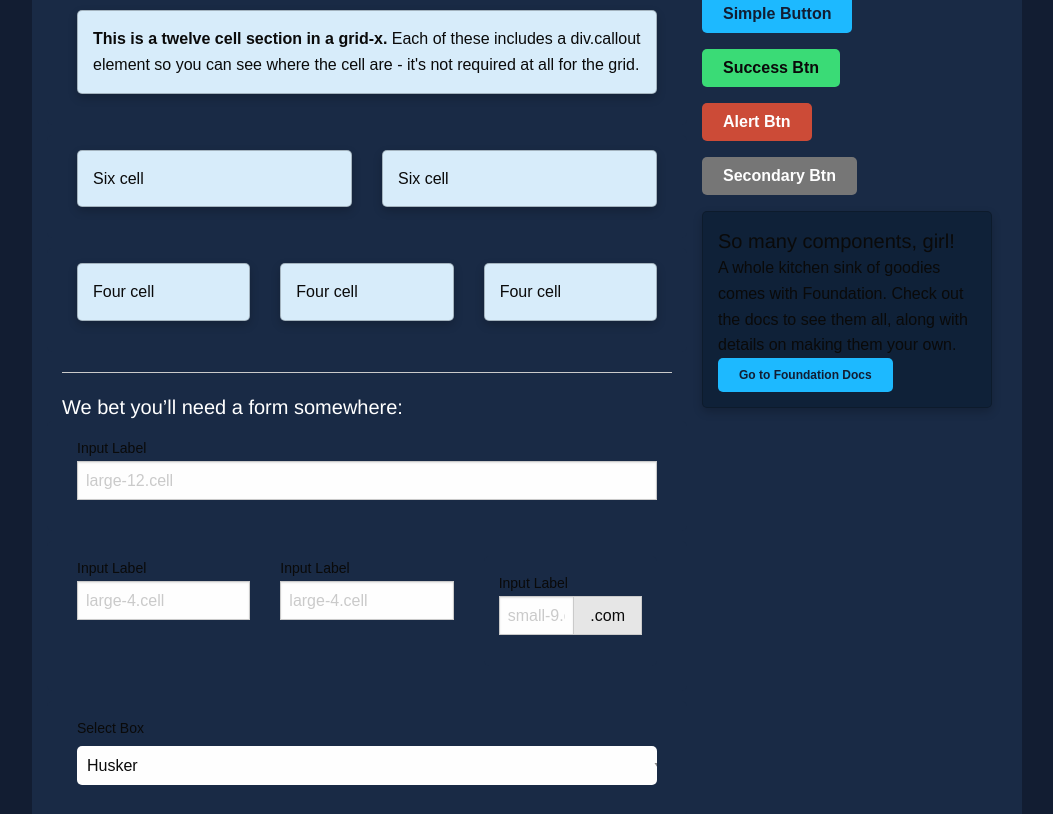
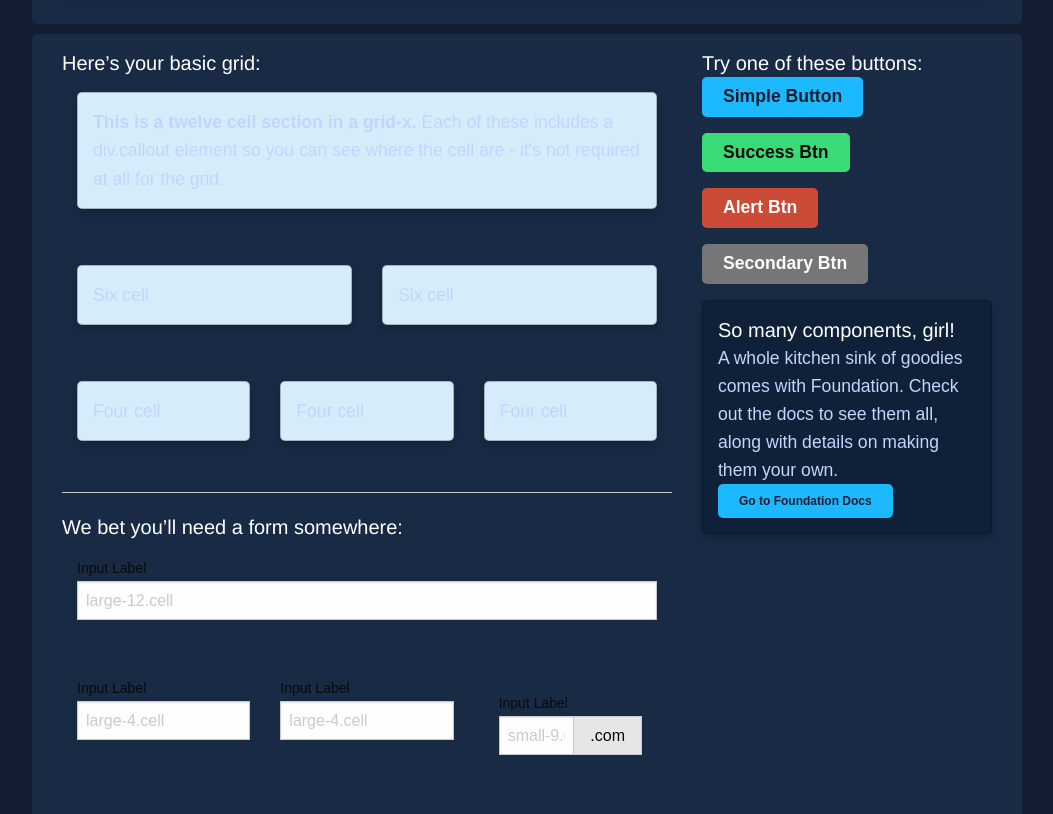
Before and after one commit to AlbertoSardo/Project-4-FWD, a plain HTML site: page index.html in a window 1280 px wide. Shown: the part 692-1506 px from the top of the page, without its empty margins (113-1166 px from the left). Drawn offline with Linux system fonts and the light colour scheme.

Commit message:
Update app.css

```diff
--- a/css/app.css
+++ b/css/app.css
@@ -11,7 +11,6 @@ body {
     font-family: 'Arial', sans-serif;
     line-height: 1.6;
 }
-
 
 .menu {
     background-color: #0d1726;
@@ -41,7 +40,6 @@ body {
     padding: 20px;
 }
 
-
 h1, h2, h3 {
     color: #1db9ff;
     text-align: center;
@@ -59,12 +57,23 @@ h1, h2, h3 {
     padding: 15px;
     border-radius: 5px;
     box-shadow: 0px 4px 10px rgba(0, 0, 0, 0.2);
+    color: #ffffff;
 }
 
+.callout p {
+    color: #c3d4ff;
+}
+
+p {
+    color: #d3e1ff;
+    font-size: 1.1em;
+    line-height: 1.6;
+}
 
 a {
     color: #1db9ff;
     transition: color 0.3s ease-in-out;
+    font-weight: bold;
 }
 
 a:hover {
@@ -98,7 +107,6 @@ a:hover {
     transform: scale(1.05);
 }
 
-
 video, img {
     width: 100%;
     max-width: 500px;
@@ -107,13 +115,14 @@ video, img {
     border-radius: 5px;
 }
 
-
 input, textarea, select {
     width: 100%;
     padding: 10px;
     margin-top: 5px;
     border-radius: 5px;
     border: none;
+    background-color: #0f2138;
+    color: #ffffff;
 }
 
 input:focus, textarea:focus, select:focus {
@@ -122,7 +131,6 @@ input:focus, textarea:focus, select:focus {
     background-color: #0f2138;
     color: white;
 }
-
 
 @media screen and (max-width: 768px) {
     .menu li {
```
